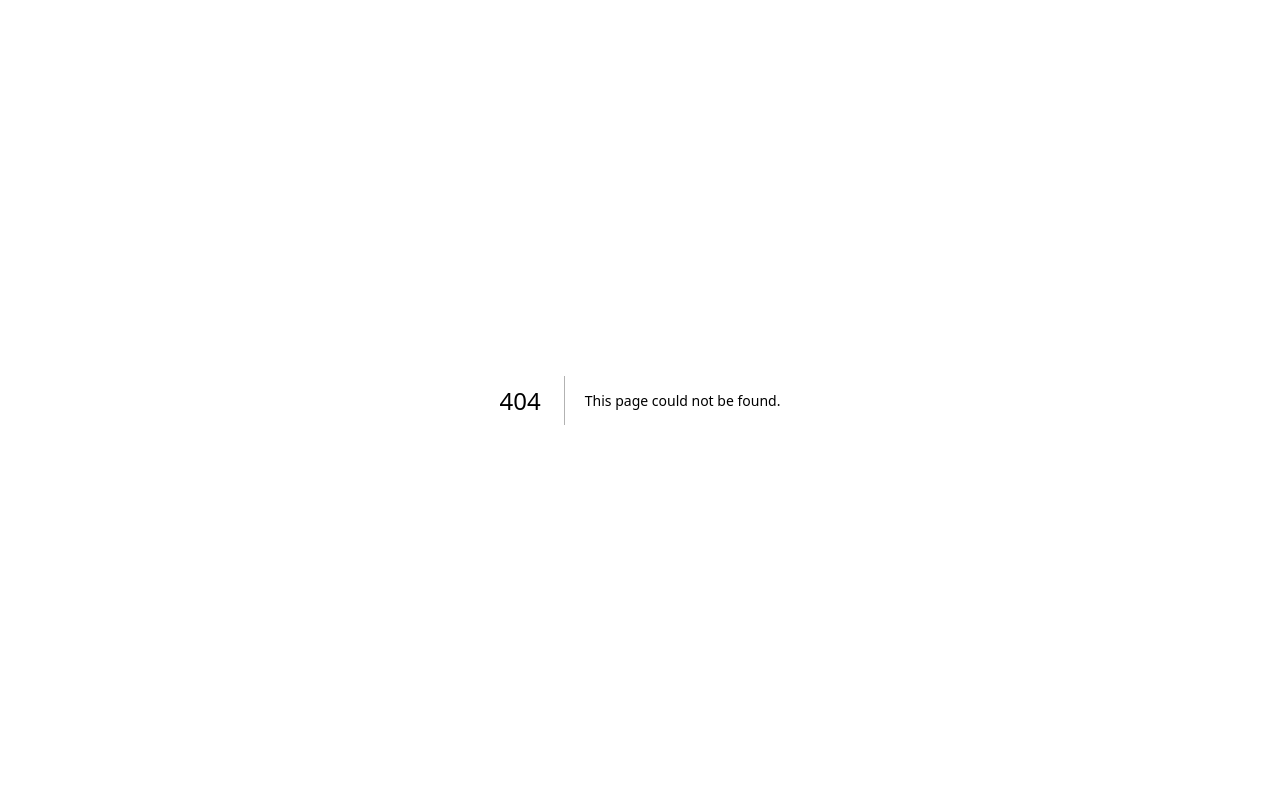
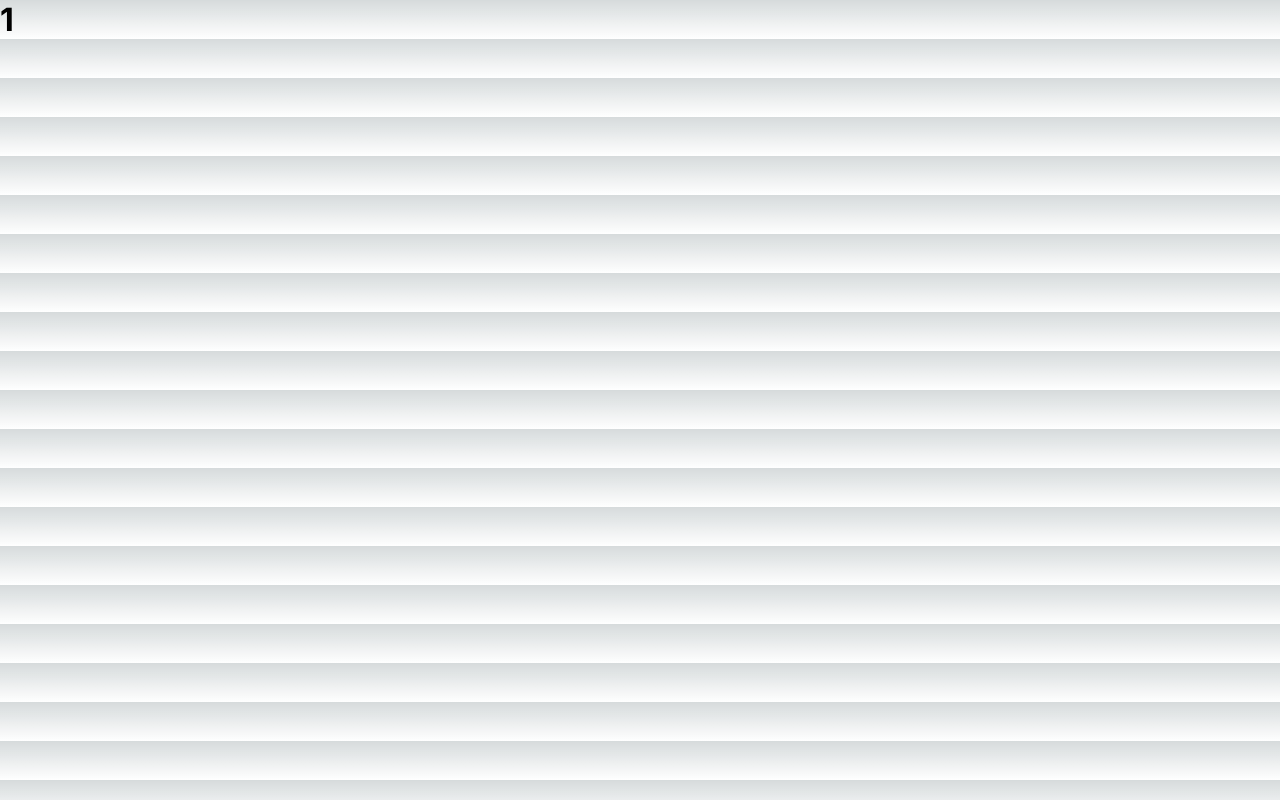
Before and after one commit to itatchi3/reunion-quiz-app, a Next.js app: page /answer/1 in a window 1280 px wide. Before the commit this address had no page. Built offline with nearby package versions, Linux system fonts and the light colour scheme.

Commit message:
add answer page

```diff
--- /dev/null
+++ b/app/answer/[id]/page.tsx
@@ -0,0 +1,13 @@
+export default function Answer({ params }: { params: { id: string } }) {
+  return (
+    <div>
+      <h1>{params.id}</h1>
+    </div>
+  );
+}
+
+export async function generateStaticParams() {
+  return [...Array(10)].map((_, i) => {
+    id: i.toString();
+  });
+}
```
